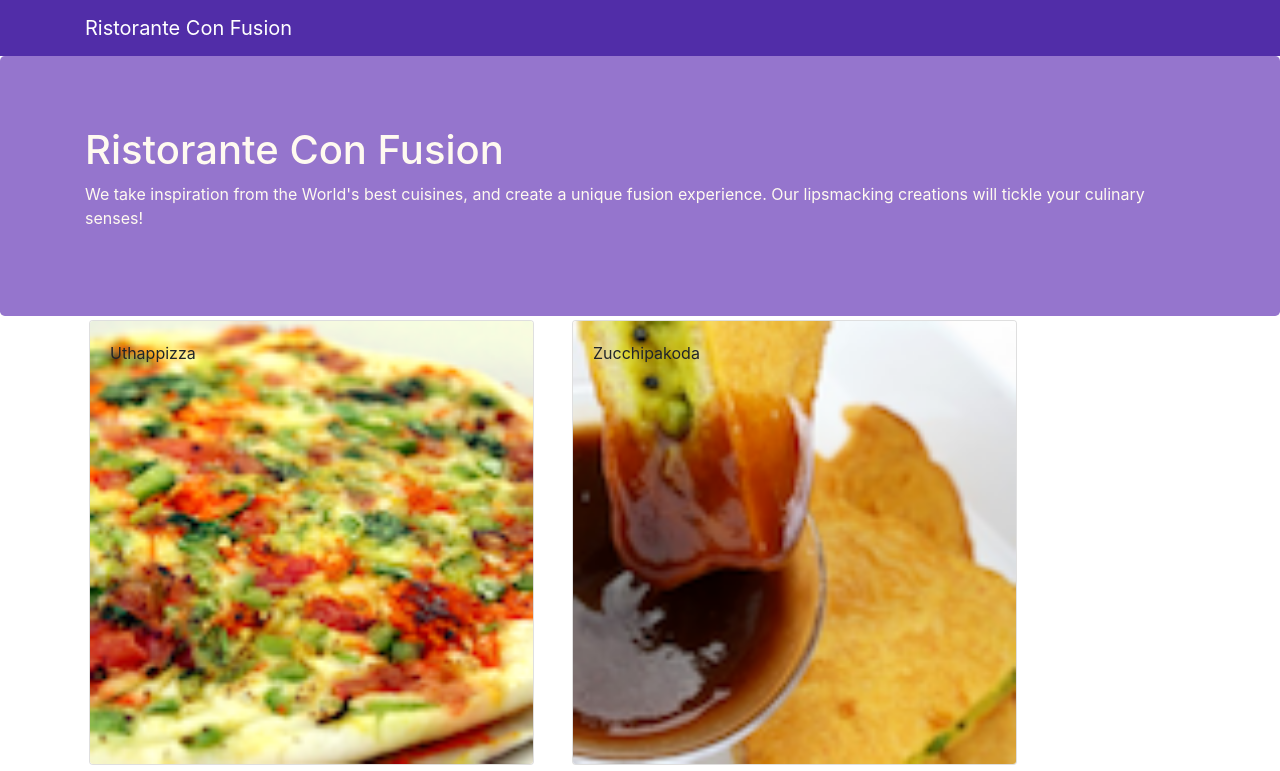
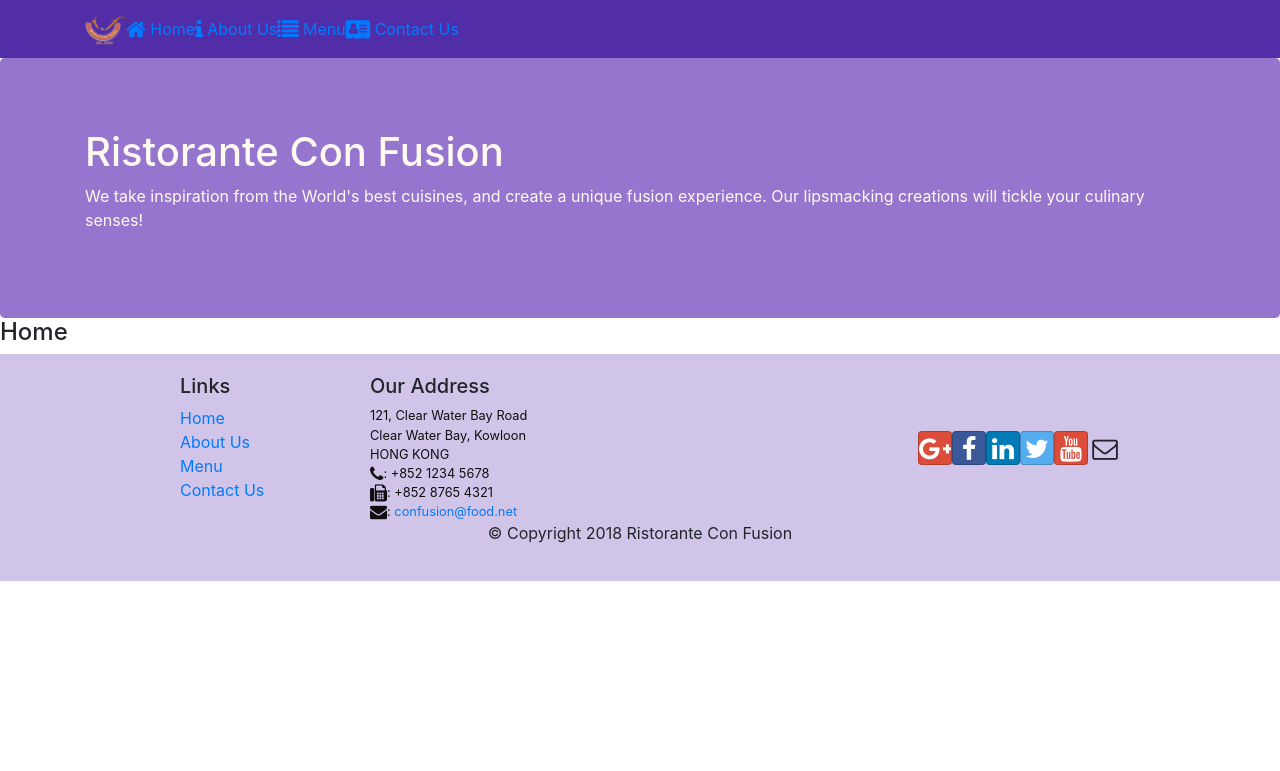
Before and after one commit to kGhime/confusion, a React (Create React App) app: page /home in a window 1280 px wide. Shown: the top 771 px of the page. Built offline with nearby package versions, Linux system fonts and the light colour scheme.

Commit message:
React Router

```diff
--- a/package.json
+++ b/package.json
@@ -12,6 +12,7 @@
     "react": "^16.13.1",
     "react-dom": "^16.13.1",
     "react-popper": "^2.2.3",
+    "react-router-dom": "4.2.2",
     "react-scripts": "3.4.1",
     "reactstrap": "^8.5.1"
   },
--- a/src/App.js
+++ b/src/App.js
@@ -1,14 +1,17 @@
 import React, { Component } from "react";
 import Main from "./components/MainComponent";
 import "./App.css";
+import { BrowserRouter } from "react-router-dom";
 
 //class based component
 class App extends Component {
   render() {
     return (
-      <div>
-        <Main />
-      </div>
+      <BrowserRouter>
+        <div>
+          <Main />
+        </div>
+      </BrowserRouter>
     );
   }
 }
--- a/src/components/FooterComponent.js
+++ b/src/components/FooterComponent.js
@@ -1,4 +1,5 @@
 import React from "react";
+import { Link } from "react-router-dom";
 
 function Footer(props) {
   return (
@@ -9,16 +10,16 @@
             <h5>Links</h5>
             <ul className="list-unstyled">
               <li>
-                <a href="#">Home</a>
+                <Link to="/home">Home</Link>
               </li>
               <li>
-                <a href="#">About</a>
+                <Link to="/aboutus">About Us</Link>
               </li>
               <li>
-                <a href="#">Menu</a>
+                <Link to="/menu">Menu</Link>
               </li>
               <li>
-                <a href="contactus.html">Contact</a>
+                <Link to="/contactus">Contact Us</Link>
               </li>
             </ul>
           </div>
--- a/src/components/HeaderComponent.js
+++ b/src/components/HeaderComponent.js
@@ -1,13 +1,69 @@
 import React, { Component } from "react";
-import { Navbar, NavbarBrand, Jumbotron } from "reactstrap";
+import {
+  Navbar,
+  NavbarBrand,
+  Nav,
+  NavbarToggler,
+  Collapse,
+  NavItem,
+  Jumbotron,
+} from "reactstrap";
+import { NavLink } from "react-router-dom";
 
 class Header extends Component {
+  constructor(props) {
+    super(props);
+    this.state = {
+      isNavOpen: false,
+    };
+    this.toggleNav = this.toggleNav.bind(this);
+  }
+
+  toggleNav() {
+    this.setState({
+      isNavOpen: !this.state.isNavOpen,
+    });
+  }
+
   render() {
     return (
       <>
-        <Navbar dark>
+        <Navbar dark expand="md">
           <div className="container">
-            <NavbarBrand href="/">Ristorante Con Fusion</NavbarBrand>
+            <NavbarToggler onClick={this.toggleNav} />
+            <NavbarBrand className="mr-auto" href="/">
+              <img
+                src="assets/images/logo.png"
+                height="30"
+                width="41"
+                alt="Ristorante Con Fusion"
+              />
+            </NavbarBrand>
+            <Collapse isOpen={this.state.isNavOpen} navbar>
+              <Nav navbar>
+                <NavItem>
+                  <NavLink classname="nav-link" to="/home">
+                    <span className="fa fa-home fa-lg"></span> Home
+                  </NavLink>
+                </NavItem>
+                <NavItem>
+                  <NavLink classname="nav-link" to="/aboutus">
+                    <span className="fa fa-info fa-lg"></span> About Us
+                  </NavLink>
+                </NavItem>
+                <NavItem>
+                  <NavLink classname="nav-link" to="/menu">
+                    <span className="fa fa-list fa-lg"></span> Menu
+                  </NavLink>
+                </NavItem>
+                <NavItem>
+                  <NavLink classname="nav-link" to="/contactus">
+                    <span className="fa fa-address-card fa-lg"></span> Contact
+                    Us
+                  </NavLink>
+                </NavItem>
+              </Nav>
+            </Collapse>
           </div>
         </Navbar>
         <Jumbotron>
--- /dev/null
+++ b/src/components/HomeComponent.js
@@ -0,0 +1,11 @@
+import React from "react";
+
+function Home(props) {
+  return (
+    <div classname="container">
+      <h4>Home</h4>
+    </div>
+  );
+}
+
+export default Home;
--- a/src/components/MainComponent.js
+++ b/src/components/MainComponent.js
@@ -1,10 +1,11 @@
 import React, { Component } from "react";
-
+import Home from "./HomeComponent";
 import Menu from "./MenuComponent";
 import Dishdetail from "./DishdetailComponent";
 import Header from "./HeaderComponent";
 import Footer from "./FooterComponent";
 import { DISHES } from "../shared/dishes";
+import { Switch, Route, Redirect } from "react-router-dom";
 
 //class based component
 class Main extends Component {
@@ -13,33 +14,26 @@
 
     this.state = {
       dishes: DISHES,
-      selectedDish: null,
     };
   }
 
-  onDishSelect(dishId) {
-    this.setState({ selectedDish: dishId });
-  }
+  render() {
+    const HomePage = () => {
+      return <Home />;
+    };
 
-  render() {
     return (
       <div>
         <Header />
-        <Menu
-          dishes={this.state.dishes}
-          onClick={(dishId) => this.onDishSelect(dishId)}
-        />{" "}
-        {/* just obtain in the dish id */}
-        <Dishdetail
-          dish={
-            this.state.dishes.filter(
-              (dish) => dish.id === this.state.selectedDish
-            )[0]
-          }
-        />{" "}
-        {/* go to DISHES array, sleect dish item and pass to dish detail component
-        filter function will give sub-array of the dishes which matches the
-        dish id //item in index zero (even though there will be one item) */}
+        <Switch>
+          <Route path="/home" component={HomePage} />
+          <Route
+            exact
+            path="/menu"
+            component={() => <Menu dishes={this.state.dishes} />}
+          />
+          <Redirect to="/home" />
+        </Switch>
         <Footer />
       </div>
     );
```
Also changed, not shown: 1 other file (tests, documents, lock files or other folders).
